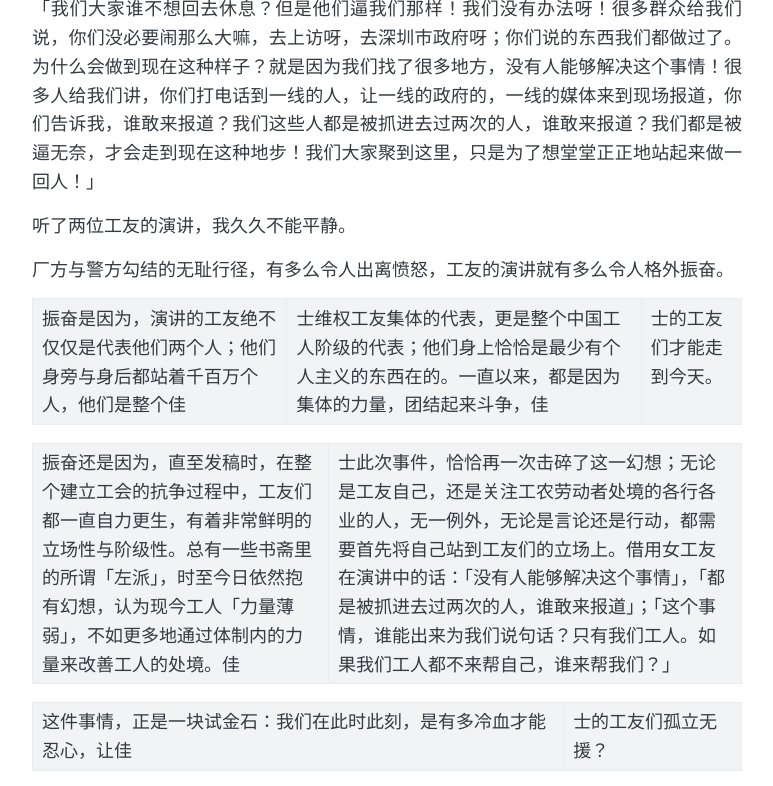
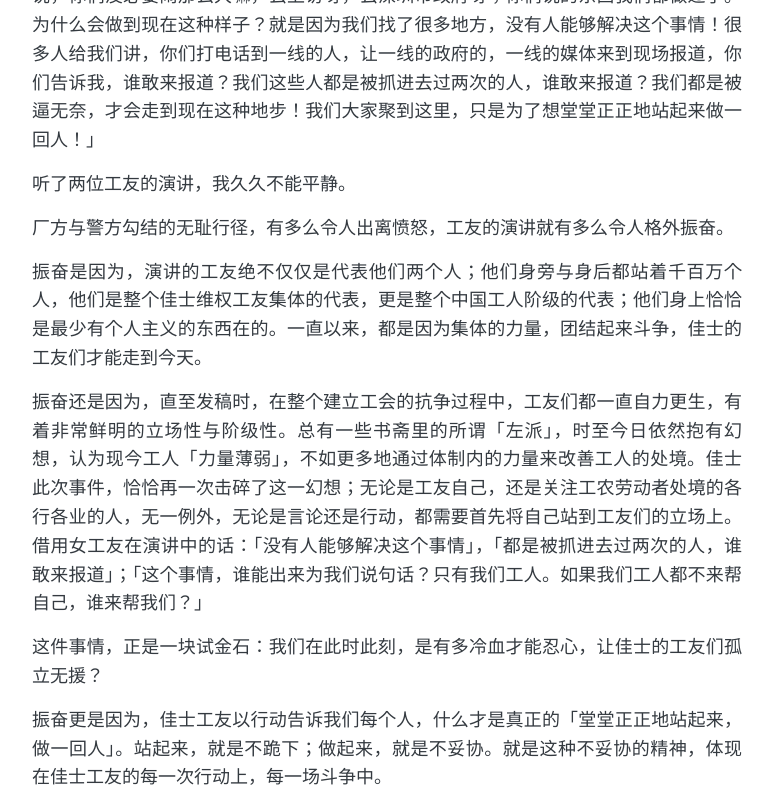
Before and after one commit to Terminus2049/Terminus2049.github.io, a Jekyll site: the page built from _posts/2018-07-29-tang-tang-zheng-zheng.md, in a window 1280 px wide and 1400 px high, scrolled down 2815 px, cut to the strip 0-786 px from the top of the window. Shown: the whole strip, without its empty margins (253-1026 px from the left). Built offline with Jekyll 4.4.1, drawn with Linux system fonts in a browser that asks for light colours; some of the changed text lies outside the part shown.

Commit message:
去除||

```diff
--- a/_posts/2018-07-29-tang-tang-zheng-zheng.md
+++ b/_posts/2018-07-29-tang-tang-zheng-zheng.md
@@ -28,13 +28,13 @@
 
 不愿，也不能。
 
-就在当天下午，佳|士科技的工友正常去上班，却被厂方夏如意、李宏颇、郭丽群非法限制人身自由。佳|士建会工友声援团《致深圳坪山区委书记陶永欣的公开信》指出，坪山公安分局和燕子岭派出所所长麦庆陪到后，不但没有抓捕厂方违法者，反而把佳|士工友与现场声援群众全部抓捕，至今下落不明。
+就在当天下午，佳士科技的工友正常去上班，却被厂方夏如意、李宏颇、郭丽群非法限制人身自由。佳士建会工友声援团《致深圳坪山区委书记陶永欣的公开信》指出，坪山公安分局和燕子岭派出所所长麦庆陪到后，不但没有抓捕厂方违法者，反而把佳士工友与现场声援群众全部抓捕，至今下落不明。
 
 ![01.jpg](https://i.loli.net/2018/07/29/5b5d3a804280b.png)
 
 <center>2018年7月29日凌晨00:35，木田君向时代先锋小编再次核实现场情况，收到以上答复</center>
 
-从5月10日向政府部门投诉的联名信，到6月7日的《申请加入佳|士工会意愿表》，到7月12日建会工友被厂方针对，到7月16日被殴打，再到7月20日被关押；仅仅因为要依法组建自己的工会，维护基本权益，工友们就这样被威胁、被殴打、被抓捕，一直到敲下这行文字的此时此刻。
+从5月10日向政府部门投诉的联名信，到6月7日的《申请加入佳士工会意愿表》，到7月12日建会工友被厂方针对，到7月16日被殴打，再到7月20日被关押；仅仅因为要依法组建自己的工会，维护基本权益，工友们就这样被威胁、被殴打、被抓捕，一直到敲下这行文字的此时此刻。
 
 同样令人难以忍受的是，面对潮水般涌来的质询电话，警方一再询问声援群众的姓名等个人信息，却对送到他们耳边的核心问题一次次避而不谈；面对「工友和老板是否一样对待」的问题，燕子岭派出所副所长竟然瞪着浑圆的眼睛，怒视赶来的工友：「不一样啊！」
 
@@ -72,13 +72,13 @@
 
 厂方与警方勾结的无耻行径，有多么令人出离愤怒，工友的演讲就有多么令人格外振奋。
 
-振奋是因为，演讲的工友绝不仅仅是代表他们两个人；他们身旁与身后都站着千百万个人，他们是整个佳|士维权工友集体的代表，更是整个中国工人阶级的代表；他们身上恰恰是最少有个人主义的东西在的。一直以来，都是因为集体的力量，团结起来斗争，佳|士的工友们才能走到今天。
+振奋是因为，演讲的工友绝不仅仅是代表他们两个人；他们身旁与身后都站着千百万个人，他们是整个佳士维权工友集体的代表，更是整个中国工人阶级的代表；他们身上恰恰是最少有个人主义的东西在的。一直以来，都是因为集体的力量，团结起来斗争，佳士的工友们才能走到今天。
 
-振奋还是因为，直至发稿时，在整个建立工会的抗争过程中，工友们都一直自力更生，有着非常鲜明的立场性与阶级性。总有一些书斋里的所谓「左派」，时至今日依然抱有幻想，认为现今工人「力量薄弱」，不如更多地通过体制内的力量来改善工人的处境。佳|士此次事件，恰恰再一次击碎了这一幻想；无论是工友自己，还是关注工农劳动者处境的各行各业的人，无一例外，无论是言论还是行动，都需要首先将自己站到工友们的立场上。借用女工友在演讲中的话：「没有人能够解决这个事情」，「都是被抓进去过两次的人，谁敢来报道」；「这个事情，谁能出来为我们说句话？只有我们工人。如果我们工人都不来帮自己，谁来帮我们？」
+振奋还是因为，直至发稿时，在整个建立工会的抗争过程中，工友们都一直自力更生，有着非常鲜明的立场性与阶级性。总有一些书斋里的所谓「左派」，时至今日依然抱有幻想，认为现今工人「力量薄弱」，不如更多地通过体制内的力量来改善工人的处境。佳士此次事件，恰恰再一次击碎了这一幻想；无论是工友自己，还是关注工农劳动者处境的各行各业的人，无一例外，无论是言论还是行动，都需要首先将自己站到工友们的立场上。借用女工友在演讲中的话：「没有人能够解决这个事情」，「都是被抓进去过两次的人，谁敢来报道」；「这个事情，谁能出来为我们说句话？只有我们工人。如果我们工人都不来帮自己，谁来帮我们？」
 
-这件事情，正是一块试金石：我们在此时此刻，是有多冷血才能忍心，让佳|士的工友们孤立无援？
+这件事情，正是一块试金石：我们在此时此刻，是有多冷血才能忍心，让佳士的工友们孤立无援？
 
-振奋更是因为，佳|士工友以行动告诉我们每个人，什么才是真正的「堂堂正正地站起来，做一回人」。站起来，就是不跪下；做起来，就是不妥协。就是这种不妥协的精神，体现在佳|士工友的每一次行动上，每一场斗争中。
+振奋更是因为，佳士工友以行动告诉我们每个人，什么才是真正的「堂堂正正地站起来，做一回人」。站起来，就是不跪下；做起来，就是不妥协。就是这种不妥协的精神，体现在佳士工友的每一次行动上，每一场斗争中。
 
 ![04.jpg](https://i.loli.net/2018/07/29/5b5d3a81bbb41.png)
 
```
